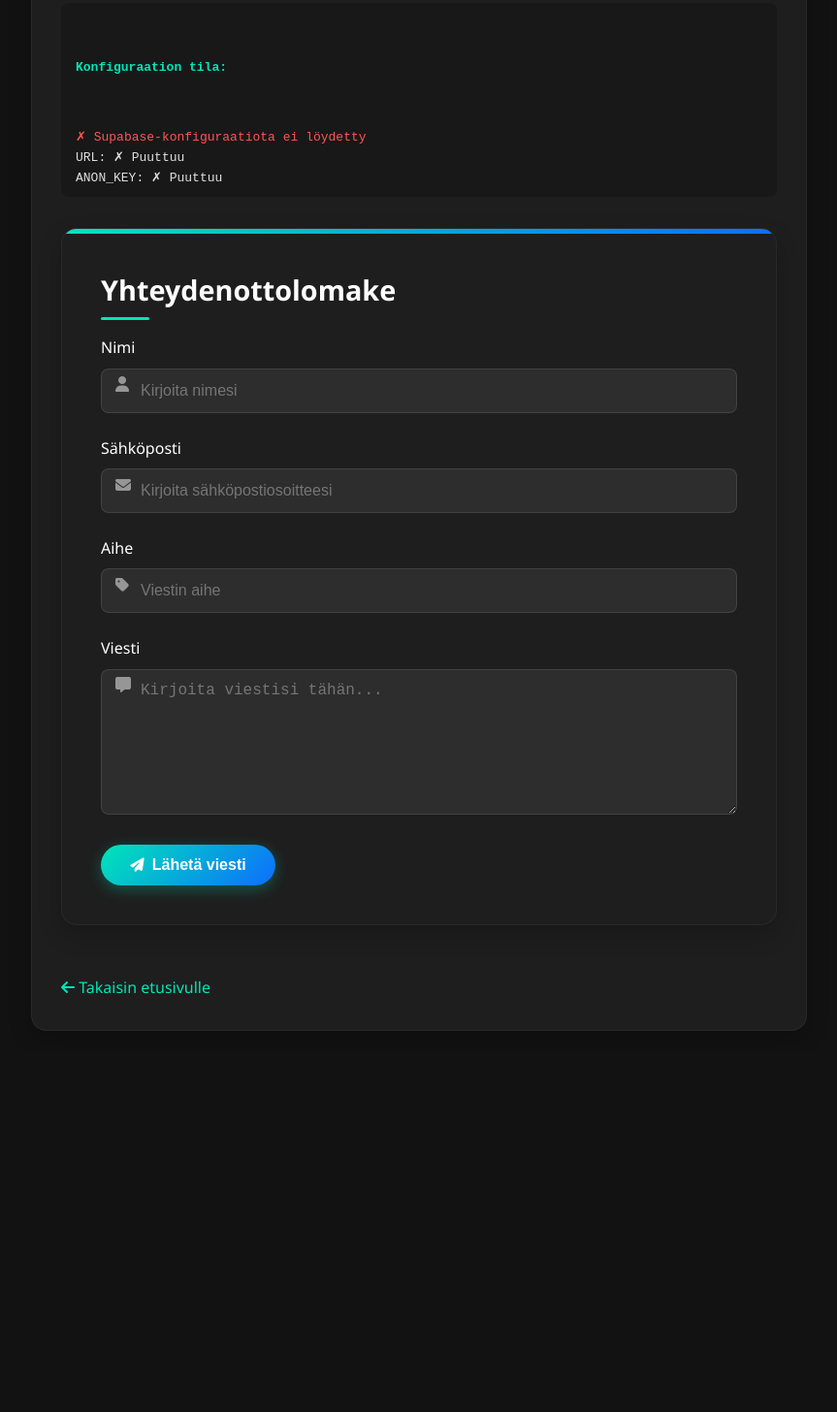
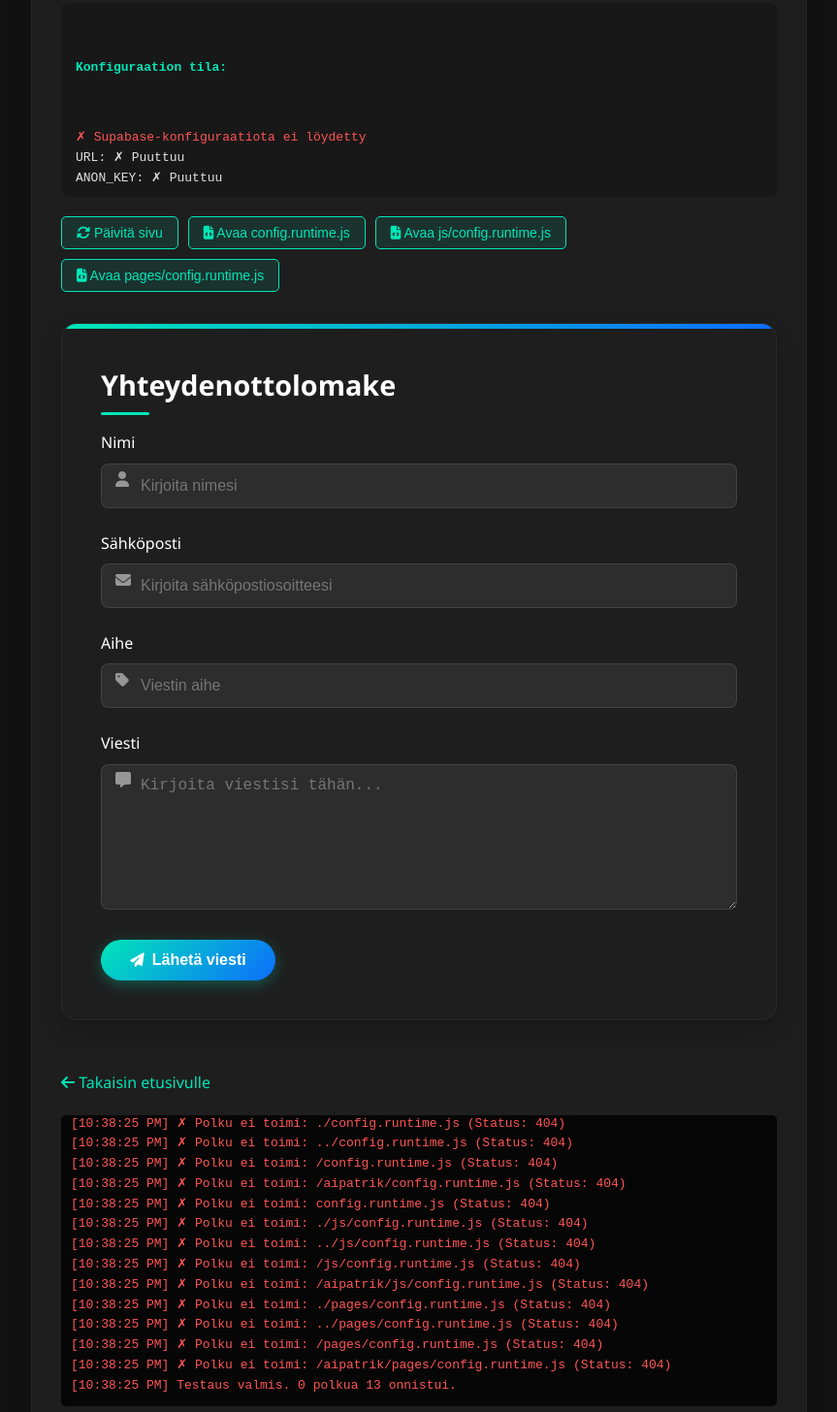
Before and after one commit to PateBest/aipatrik, a plain HTML site: page pages/test-contact-form.html in a window 1280 px wide. Shown: the part 204-1660 px from the top of the page at 97% size, without its empty margins (208-1071 px from the left). Before the commit the page ends 1287 px from the top, so only its background shows below. Drawn offline with nearby package versions, Linux system fonts and the light colour scheme; no server answers.

Commit message:
Lisätty testiskripti konfiguraation diagnosointiin

```diff
--- /dev/null
+++ b/js/test-config.js
@@ -0,0 +1,138 @@
+// Supabase-konfiguraation testiskripti
+// Tämä skripti auttaa diagnosoimaan konfiguraation latausongelmia
+
+document.addEventListener('DOMContentLoaded', function() {
+    console.log('Test-config.js loaded');
+
+    // Luodaan lokielementti, jos sitä ei ole
+    let logElement = document.getElementById('config-debug-log');
+    if (!logElement) {
+        logElement = document.createElement('div');
+        logElement.id = 'config-debug-log';
+        logElement.style.backgroundColor = 'rgba(0, 0, 0, 0.8)';
+        logElement.style.color = '#00ff00';
+        logElement.style.fontFamily = 'monospace';
+        logElement.style.padding = '10px';
+        logElement.style.borderRadius = '5px';
+        logElement.style.marginTop = '20px';
+        logElement.style.whiteSpace = 'pre-wrap';
+        logElement.style.maxHeight = '300px';
+        logElement.style.overflow = 'auto';
+
+        // Lisätään elementti sivulle
+        const container = document.querySelector('.test-container') || document.body;
+        container.appendChild(logElement);
+    }
+
+    // Funktio lokin kirjoittamiseen
+    function log(message, type = 'info') {
+        const timestamp = new Date().toLocaleTimeString();
+        let color = '#00ff00'; // default: green
+
+        if (type === 'error') color = '#ff5555';
+        if (type === 'warning') color = '#ffaa00';
+        if (type === 'success') color = '#00ff99';
+
+        const logMessage = `[${timestamp}] ${message}`;
+        console.log(logMessage);
+
+        const logLine = document.createElement('div');
+        logLine.style.color = color;
+        logLine.textContent = logMessage;
+        logElement.appendChild(logLine);
+
+        // Vieritetään loki alas
+        logElement.scrollTop = logElement.scrollHeight;
+    }
+
+    // Aloitetaan testaus
+    log('Aloitetaan konfiguraation testaus', 'info');
+
+    // Tarkistetaan window.CONFIG
+    if (window.CONFIG) {
+        log('window.CONFIG löydetty', 'success');
+        log(`SUPABASE_URL: ${window.CONFIG.SUPABASE_URL ? 'Määritelty' : 'Puuttuu'}`, window.CONFIG.SUPABASE_URL ? 'success' : 'error');
+        log(`SUPABASE_ANON_KEY: ${window.CONFIG.SUPABASE_ANON_KEY ? 'Määritelty' : 'Puuttuu'}`, window.CONFIG.SUPABASE_ANON_KEY ? 'success' : 'error');
+    } else {
+        log('window.CONFIG ei löydy', 'error');
+    }
+
+    // Tarkistetaan window.INLINE_CONFIG
+    if (window.INLINE_CONFIG) {
+        log('window.INLINE_CONFIG löydetty', 'success');
+        log(`SUPABASE_URL: ${window.INLINE_CONFIG.SUPABASE_URL ? 'Määritelty' : 'Puuttuu'}`, window.INLINE_CONFIG.SUPABASE_URL ? 'success' : 'error');
+        log(`SUPABASE_ANON_KEY: ${window.INLINE_CONFIG.SUPABASE_ANON_KEY ? 'Määritelty' : 'Puuttuu'}`, window.INLINE_CONFIG.SUPABASE_ANON_KEY ? 'success' : 'error');
+    } else {
+        log('window.INLINE_CONFIG ei löydy', 'error');
+    }
+
+    // Tarkistetaan config.runtime.js-tiedoston lataus
+    log('Tarkistetaan config.runtime.js-tiedoston saatavuus...', 'info');
+
+    // Testataan eri polkuja
+    const paths = [
+        './config.runtime.js',
+        '../config.runtime.js',
+        '/config.runtime.js',
+        '/aipatrik/config.runtime.js',
+        'config.runtime.js',
+        './js/config.runtime.js',
+        '../js/config.runtime.js',
+        '/js/config.runtime.js',
+        '/aipatrik/js/config.runtime.js',
+        './pages/config.runtime.js',
+        '../pages/config.runtime.js',
+        '/pages/config.runtime.js',
+        '/aipatrik/pages/config.runtime.js'
+    ];
+
+    // Testataan jokainen polku
+    let successfulPaths = 0;
+
+    function testNextPath(index) {
+        if (index >= paths.length) {
+            log(`Testaus valmis. ${successfulPaths} polkua ${paths.length} onnistui.`, successfulPaths > 0 ? 'success' : 'error');
+            return;
+        }
+
+        const path = paths[index];
+        fetch(path)
+            .then(response => {
+                if (response.ok) {
+                    log(`✓ Polku toimii: ${path}`, 'success');
+                    successfulPaths++;
+                } else {
+                    log(`✗ Polku ei toimi: ${path} (Status: ${response.status})`, 'error');
+                }
+            })
+            .catch(error => {
+                log(`✗ Virhe polussa: ${path} (${error.message})`, 'error');
+            })
+            .finally(() => {
+                testNextPath(index + 1);
+            });
+    }
+
+    testNextPath(0);
+
+    // Tarkistetaan HTML-sivu
+    log('Tarkistetaan HTML-sivu...', 'info');
+    const html = document.documentElement.outerHTML;
+
+    if (html.includes('window.INLINE_CONFIG')) {
+        log('HTML sisältää INLINE_CONFIG-määrityksen', 'success');
+    } else {
+        log('HTML ei sisällä INLINE_CONFIG-määritystä', 'error');
+        log('Placeholder ei ole korvautunut GitHub Actionsin toimesta', 'warning');
+    }
+
+    // Tarkistetaan Supabase-kirjasto
+    log('Tarkistetaan Supabase-kirjasto...', 'info');
+    if (typeof supabase !== 'undefined') {
+        log('Supabase-kirjasto on ladattu', 'success');
+    } else {
+        log('Supabase-kirjastoa ei ole ladattu', 'error');
+    }
+
+    log('Konfiguraation testaus valmis', 'info');
+});
--- a/pages/test-contact-form.html
+++ b/pages/test-contact-form.html
@@ -16,6 +16,9 @@
 
     <!-- Konfiguraatiotiedosto -->
     <script src="../js/config.js"></script>
+
+    <!-- Testiskripti -->
+    <script src="../js/test-config.js"></script>
 
     <style>
         body {
@@ -350,6 +353,30 @@
         .popup-notification .close-btn:hover {
             color: white;
         }
+
+        /* Toimintopainikkeet */
+        .action-buttons {
+            display: flex;
+            gap: 10px;
+            margin-top: 20px;
+            flex-wrap: wrap;
+        }
+
+        .action-button {
+            background-color: rgba(0, 230, 184, 0.1);
+            border: 1px solid var(--accent-color);
+            color: var(--accent-color);
+            padding: 8px 15px;
+            border-radius: 5px;
+            cursor: pointer;
+            transition: all 0.3s ease;
+            font-size: 14px;
+        }
+
+        .action-button:hover {
+            background-color: var(--accent-color);
+            color: white;
+        }
     </style>
 </head>
 <body>
@@ -372,6 +399,21 @@
         <div class="config-status">
             <div class="status-title">Konfiguraation tila:</div>
             <div id="config-info">Ladataan konfiguraatiotietoja...</div>
+        </div>
+
+        <div class="action-buttons">
+            <button class="action-button" onclick="window.location.reload()">
+                <i class="fas fa-sync-alt"></i> Päivitä sivu
+            </button>
+            <button class="action-button" onclick="window.open('../config.runtime.js', '_blank')">
+                <i class="fas fa-file-code"></i> Avaa config.runtime.js
+            </button>
+            <button class="action-button" onclick="window.open('../js/config.runtime.js', '_blank')">
+                <i class="fas fa-file-code"></i> Avaa js/config.runtime.js
+            </button>
+            <button class="action-button" onclick="window.open('../pages/config.runtime.js', '_blank')">
+                <i class="fas fa-file-code"></i> Avaa pages/config.runtime.js
+            </button>
         </div>
 
         <div class="contact-form">
```
